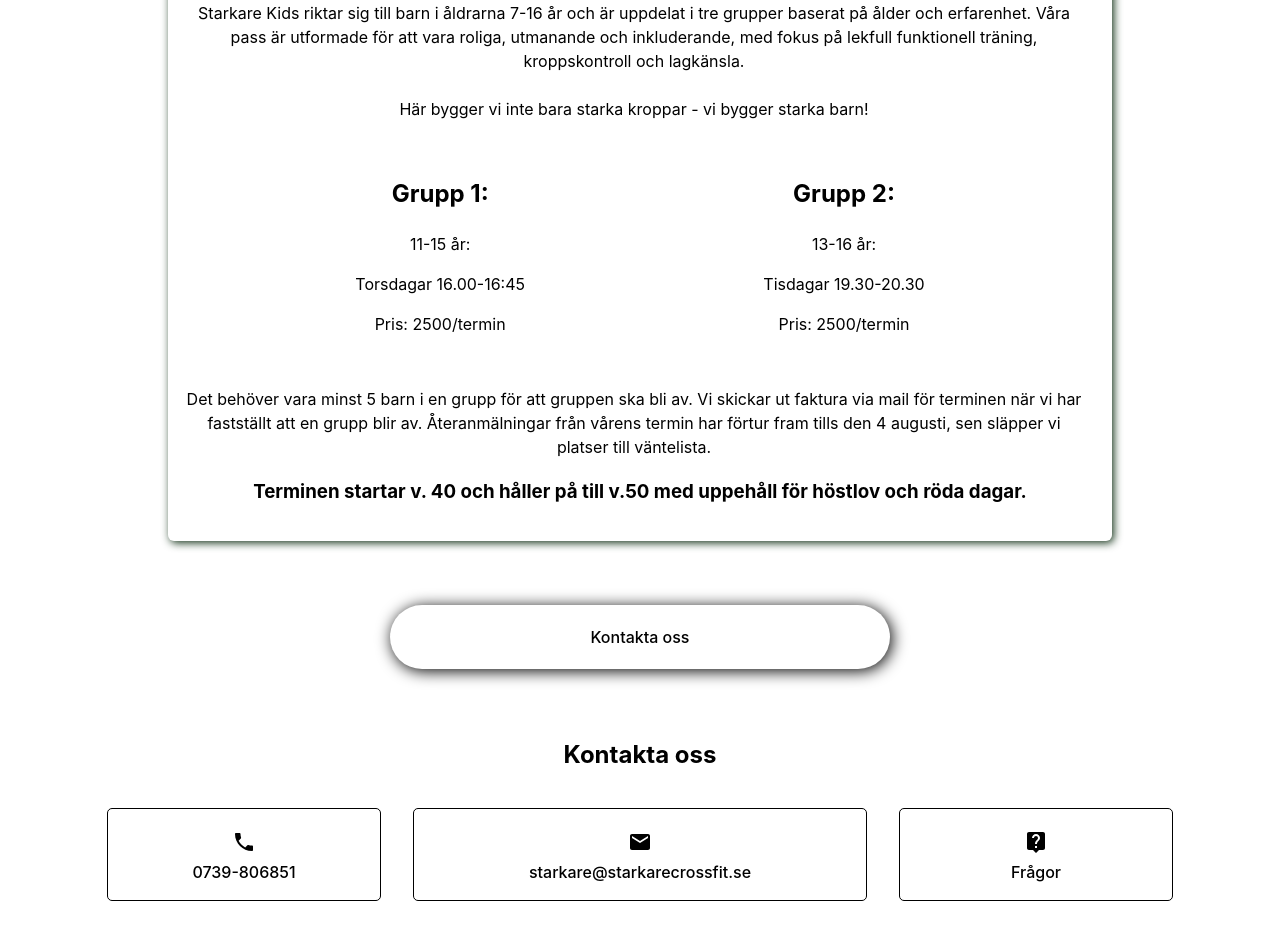
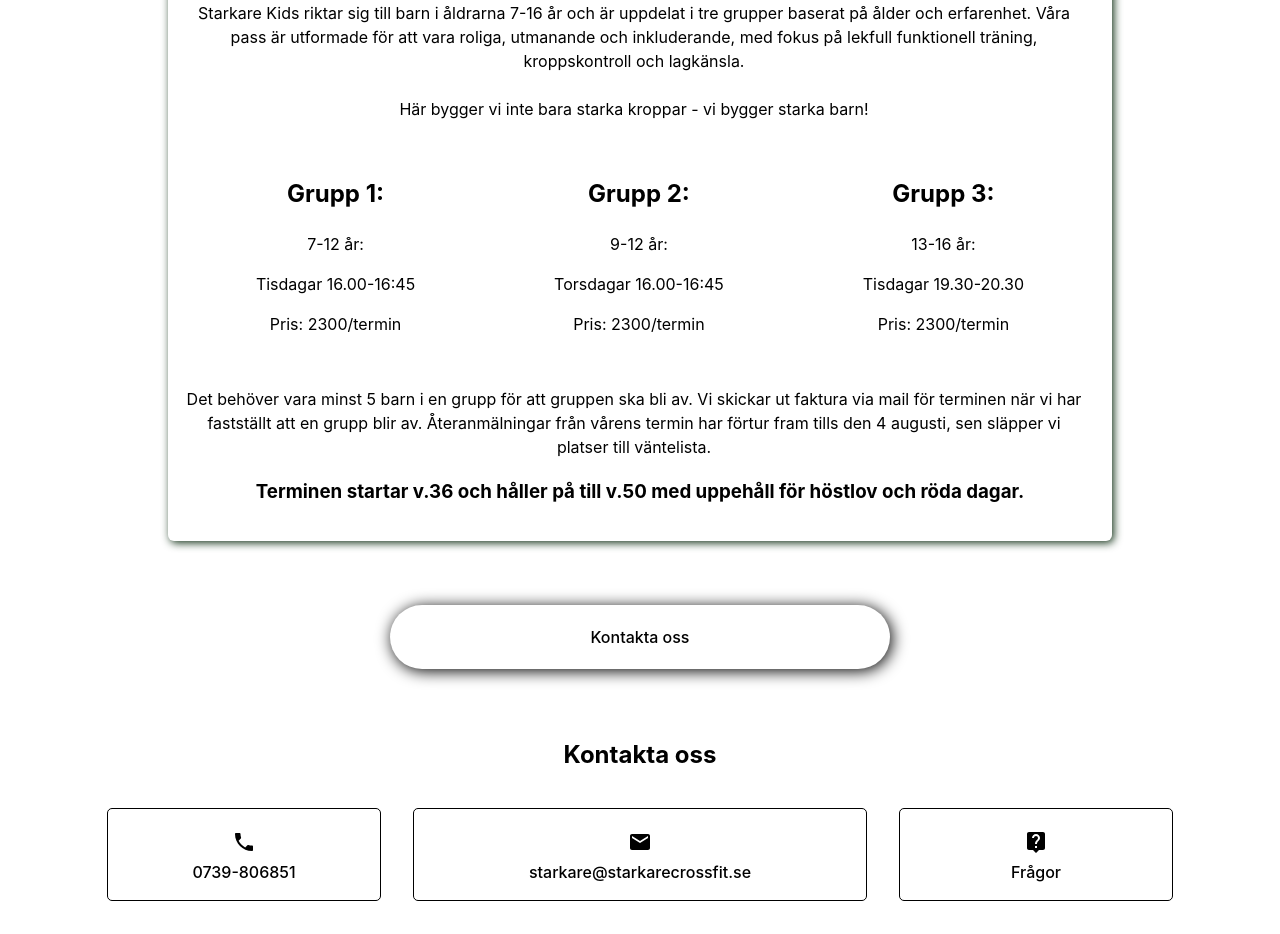
Before and after one commit to TobiasHeidlund/Starkare, a React (Vite) app: page /kids in a window 1280 px wide. Shown: the part 1400-2334 px from the top of the page. Built offline with nearby package versions, Linux system fonts and the light colour scheme; no server answers.

Commit message:
kids revamped 26

```diff
--- a/src/pages/kids.tsx
+++ b/src/pages/kids.tsx
@@ -26,11 +26,12 @@
       <h2>Träning som passar alla - från nyfikna nybörjare till unga atleter</h2>
       <p>Starkare Kids riktar sig till barn i åldrarna 7-16 år och är uppdelat i tre grupper baserat på ålder och erfarenhet. Våra pass är utformade för att vara roliga, utmanande och inkluderande, med fokus på lekfull funktionell träning, kroppskontroll och lagkänsla.<br></br><br></br>Här bygger vi inte bara starka kroppar - vi bygger starka barn!</p>
       <section className='cardContaienr3'>
-      <CardBox title={"Grupp 1: "} text={"11-15 år: \nTorsdagar 16.00-16:45 \n Pris: 2500/termin"}boxname={"cardbox4"}/>
-      <CardBox title={"Grupp 2: "} text={"13-16 år: \nTisdagar 19.30-20.30 \n Pris: 2500/termin"}boxname={"cardbox4"}/>
+      <CardBox title={"Grupp 1: "} text={"7-12 år: \nTisdagar 16.00-16:45 \n Pris: 2300/termin"}boxname={"cardbox4"}/>
+      <CardBox title={"Grupp 2: "} text={"9-12 år: \nTorsdagar 16.00-16:45 \n Pris: 2300/termin"}boxname={"cardbox4"}/>
+      <CardBox title={"Grupp 3: "} text={"13-16 år: \nTisdagar 19.30-20.30 \n Pris: 2300/termin"}boxname={"cardbox4"}/>
       </section>
       <p>Det behöver vara minst 5 barn i en grupp för att gruppen ska bli av. Vi skickar ut faktura via mail för terminen när vi har fastställt att en grupp blir av. Återanmälningar från vårens termin har förtur fram tills den 4 augusti, sen släpper vi platser till väntelista.</p>
-      <h3>Terminen startar v. 40 och håller på till v.50 med uppehåll för höstlov och röda dagar.</h3>
+      <h3>Terminen startar v.36 och håller på till v.50 med uppehåll för höstlov och röda dagar.</h3>
     </div>
 
 
```
